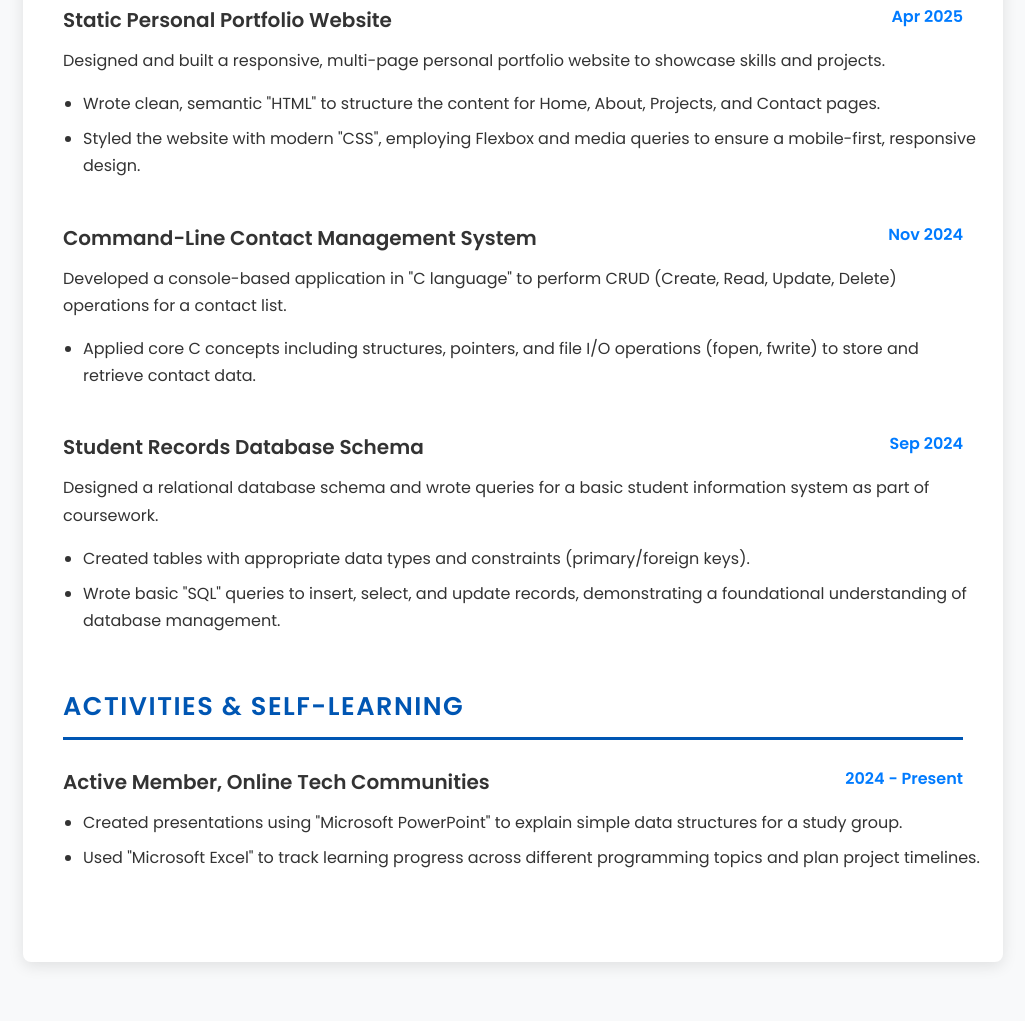
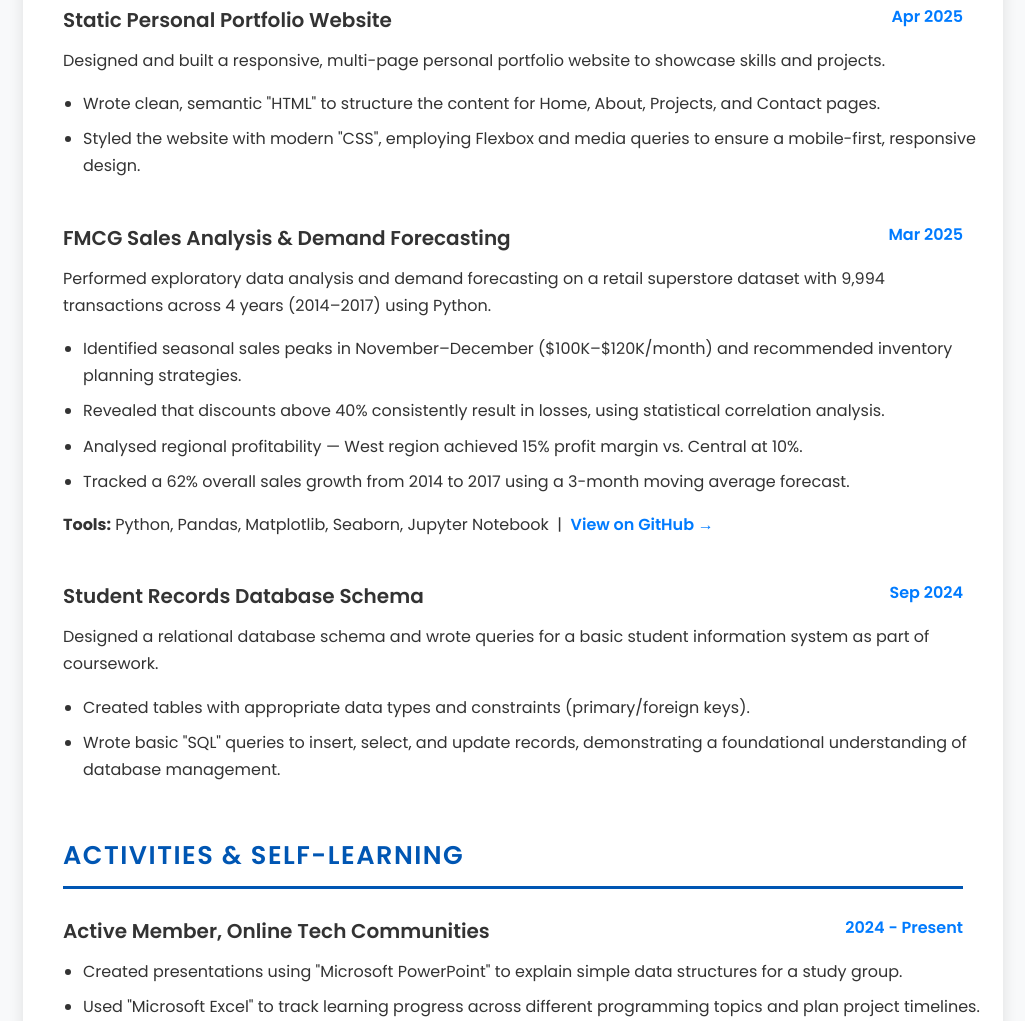
Before and after one commit to Tanishka-co/Personal-Resume, a plain HTML site: page index.html in a window 1280 px wide. Shown: the part 1399-2420 px from the top of the page, without its empty margins (127-1152 px from the left). Drawn offline with Linux system fonts and the light colour scheme.

Commit message:
Added FMCG project and updated styles

```diff
--- a/index.html
+++ b/index.html
@@ -194,15 +194,21 @@
                 </ul>
             </div>
 
+            <!-- ✅ NEW PROJECT ADDED HERE -->
     <div class="item">
-                <span class="date">Nov 2024</span>
-                <span class="item-title">Command-Line Contact Management System</span>
+        <span class="date">Mar 2025</span>
+        <span class="item-title">FMCG Sales Analysis & Demand Forecasting</span>
         <p class="item-description">
-                    Developed a console-based application in "C language" to perform CRUD (Create, Read, Update, Delete) operations for a contact list.
+            Performed exploratory data analysis and demand forecasting on a retail superstore dataset with 9,994 transactions across 4 years (2014–2017) using Python.
         </p>
         <ul>
-                    <li>Applied core C concepts including structures, pointers, and file I/O operations (fopen, fwrite) to store and retrieve contact data.</li>
+            <li>Identified seasonal sales peaks in November–December ($100K–$120K/month) and recommended inventory planning strategies.</li>
+            <li>Revealed that discounts above 40% consistently result in losses, using statistical correlation analysis.</li>
+            <li>Analysed regional profitability — West region achieved 15% profit margin vs. Central at 10%.</li>
+            <li>Tracked a 62% overall sales growth from 2014 to 2017 using a 3-month moving average forecast.</li>
         </ul>
+        <p><strong>Tools:</strong> Python, Pandas, Matplotlib, Seaborn, Jupyter Notebook &nbsp;|&nbsp;
+        <a href="https://github.com/Tanishka-co/FMCG-Sales-Analysis" target="_blank">View on GitHub →</a></p>
     </div>
 
             <div class="item">
--- a/style.css
+++ b/style.css
@@ -218,3 +218,15 @@ li {
         --secondary-color: #333;
     }
 }
+/* --- Project GitHub Link --- */
+.item a {
+    color: var(--secondary-color);
+    text-decoration: none;
+    font-weight: 600;
+    transition: color 0.3s ease;
+}
+
+.item a:hover {
+    color: var(--primary-color);
+    text-decoration: underline;
+}
```
Lines whose indentation alone changed are shown as unchanged.
